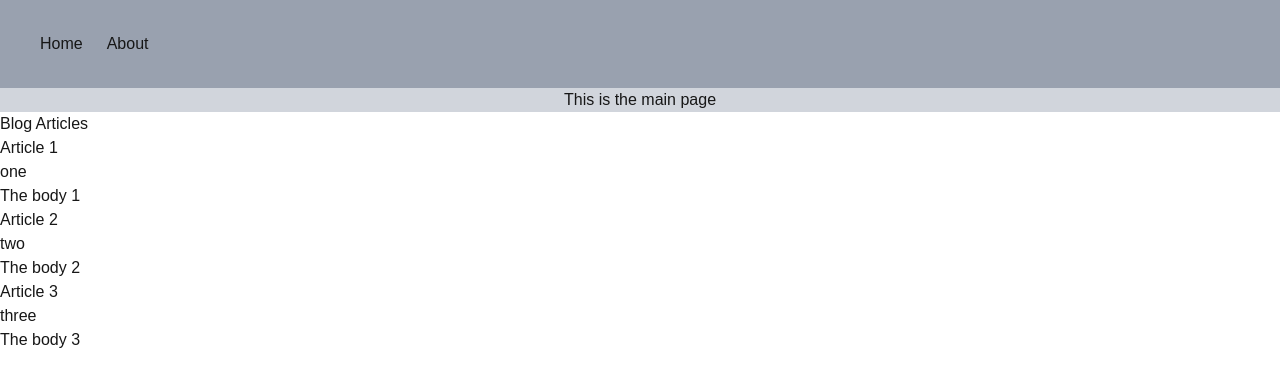
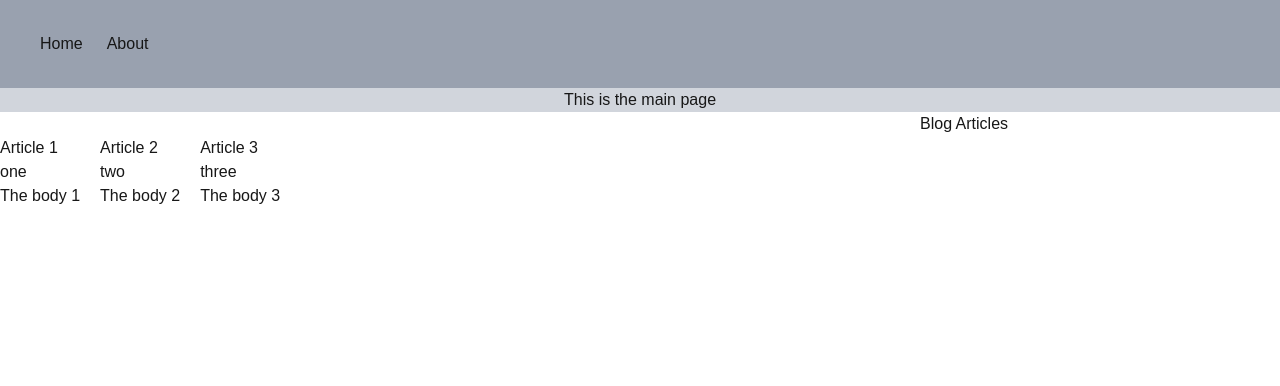
Before and after one commit to MUHAMMADFARHAN1/Next.js-Blog-Web-Application, a Next.js app: page /main in a window 1280 px wide. Shown: the top 386 px of the page. Built offline with nearby package versions, Linux system fonts and the light colour scheme.

Commit message:
flex box created!

```diff
--- a/app/(main)/main/page.tsx
+++ b/app/(main)/main/page.tsx
@@ -8,7 +8,6 @@ export default async function page() {
 
   return (
     <>
-      <h1>Blog Articles</h1>
       {articles.map((article: any) => (
         <div>
           <h1>{article.title}</h1>
--- a/app/layout.tsx
+++ b/app/layout.tsx
@@ -32,7 +32,8 @@ export default function RootLayout({
         <div className="mx-auto bg-gray-300 ">
           <p className=" text-center">This is the main page</p>
         </div>
-        {children}
+        <h1 className="ml-230">Blog Articles</h1>
+        <div className="flex flex-row gap-5 mx-auto">{children}</div>
       </body>
     </html>
   );
```
